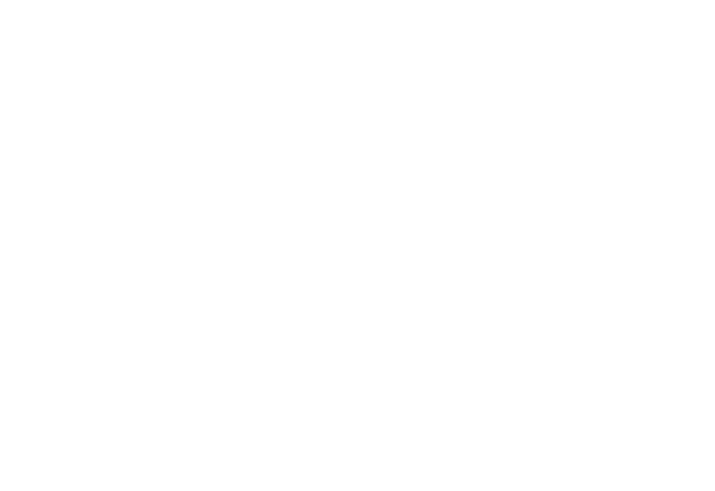
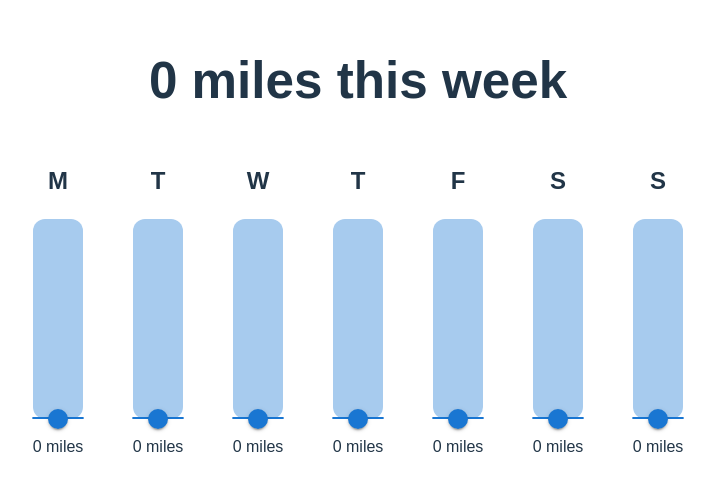
Before and after one commit to djsauble/injury-prevention, a React (Vite) app: page / in a window 1280 px wide. Shown: the part 153-644 px from the top of the page, without its empty margins (282-997 px from the left). Built offline with nearby package versions, Linux system fonts and the light colour scheme.

Commit message:
Initial version of run planner

```diff
--- a/package.json
+++ b/package.json
@@ -10,6 +10,9 @@
     "preview": "vite preview"
   },
   "dependencies": {
+    "@emotion/react": "^11.14.0",
+    "@emotion/styled": "^11.14.0",
+    "@mui/material": "^7.1.1",
     "react": "^19.1.0",
     "react-dom": "^19.1.0"
   },
@@ -18,10 +21,12 @@
     "@types/react": "^19.1.2",
     "@types/react-dom": "^19.1.2",
     "@vitejs/plugin-react": "^4.4.1",
+    "autoprefixer": "^10.4.21",
     "eslint": "^9.25.0",
     "eslint-plugin-react-hooks": "^5.2.0",
     "eslint-plugin-react-refresh": "^0.4.19",
     "globals": "^16.0.0",
+    "postcss": "^8.5.6",
     "typescript": "~5.8.3",
     "typescript-eslint": "^8.30.1",
     "vite": "^6.3.5"
--- a/src/App.tsx
+++ b/src/App.tsx
@@ -1,9 +1,10 @@
 import './App.css'
+import MileagePlanner from './components/MileagePlanner'; // Import MileagePlanner
 
 function App() {
   return (
     <>
-      {/* App goes here */}
+      <MileagePlanner /> {/* Add MileagePlanner component */}
     </>
   )
 }
--- /dev/null
+++ b/src/components/MileagePlanner.css
@@ -0,0 +1,19 @@
+.mileage-planner {
+  text-align: center;
+  font-family: sans-serif;
+}
+
+.days-container {
+  display: flex;
+  justify-content: center;
+  margin-top: 20px;
+  padding: 0 10px;
+  gap: 20px;
+}
+
+.day-planner {
+  width: 80px;
+  display: flex;
+  flex-direction: column;
+  align-items: center;
+}
--- /dev/null
+++ b/src/components/MileagePlanner.tsx
@@ -0,0 +1,48 @@
+import React, { useState, useEffect } from 'react';
+import './MileagePlanner.css'; // Import the CSS file
+import Slider from '@mui/material/Slider'; // Import Material UI Slider
+
+const MileagePlanner: React.FC = () => {
+  const days = ['M', 'T', 'W', 'T', 'F', 'S', 'S']; // Changed to shorthand day names
+  const [mileage, setMileage] = useState<number[]>(() => {
+    const savedMileage = localStorage.getItem('mileage');
+    return savedMileage ? JSON.parse(savedMileage) : new Array(7).fill(0);
+  });
+
+  useEffect(() => {
+    localStorage.setItem('mileage', JSON.stringify(mileage));
+  }, [mileage]);
+
+  const handleMileageChange = (dayIndex: number, value: number) => {
+    const newMileage = [...mileage];
+    newMileage[dayIndex] = value;
+    setMileage(newMileage);
+  };
+
+  const totalMileage = mileage.reduce((sum, dayMileage) => sum + dayMileage, 0);
+
+  return (
+    <div className="mileage-planner">
+      <h1>{totalMileage} miles this week</h1>
+      <div className="days-container">
+        {days.map((day, index) => (
+          <div key={day} className="day-planner">
+            <h2>{day}</h2>
+            <Slider
+              orientation="vertical"
+              min={0}
+              max={20}
+              value={mileage[index]}
+              onChange={(_, newValue) => handleMileageChange(index, newValue as number)}
+              sx={{ width: 50, height: 200 }}
+              aria-labelledby={`vertical-slider-${index}`}
+            />
+            <p>{mileage[index]} miles</p>
+          </div>
+        ))}
+      </div>
+    </div>
+  );
+};
+
+export default MileagePlanner;
--- a/vite.config.ts
+++ b/vite.config.ts
@@ -3,7 +3,9 @@ import react from '@vitejs/plugin-react'
 
 // https://vite.dev/config/
 export default defineConfig({
-  plugins: [react()],
+  plugins: [
+    react(),
+  ],
   server: {
     port: 3001,
   },
```
Also changed, not shown: 1 other file (tests, documents, lock files or other folders).
